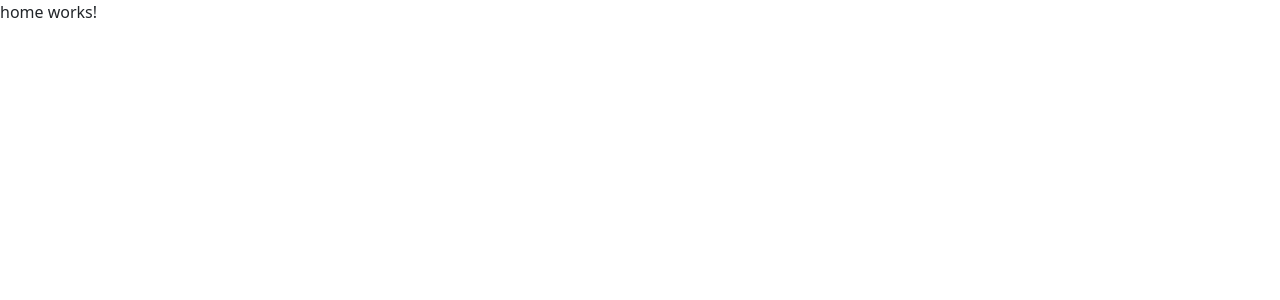
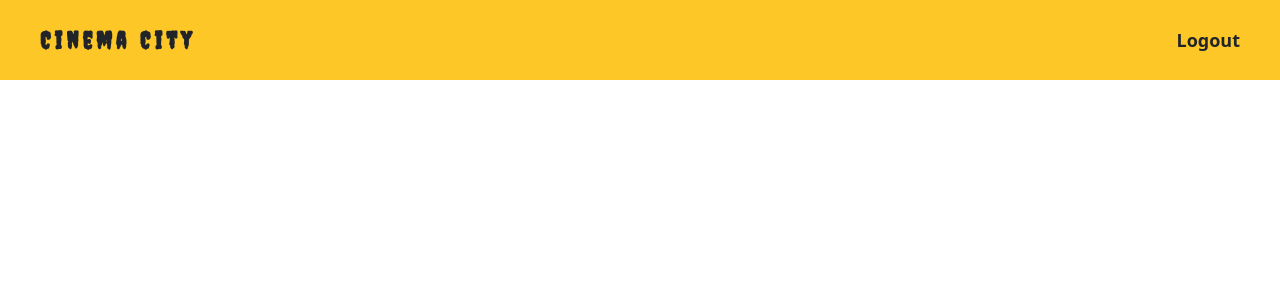
Before and after one commit to tajemouti/cinema_city, an Angular app: page /home in a window 1280 px wide. Shown: the top 300 px of the page. Built offline with nearby package versions, Linux system fonts and the light colour scheme; a web font is replaced by a local one.

Commit message:
Mount the header component into the homepage

```diff
--- a/src/app/home/home.component.html
+++ b/src/app/home/home.component.html
@@ -1 +1 @@
-<p>home works!</p>
+<app-header></app-header>
--- a/src/app/home/home.component.ts
+++ b/src/app/home/home.component.ts
@@ -1,9 +1,10 @@
 import { Component } from '@angular/core';
+import { HeaderComponent } from "../header/header.component";
 
 @Component({
   selector: 'app-home',
   standalone: true,
-  imports: [],
+  imports: [HeaderComponent],
   templateUrl: './home.component.html',
   styleUrl: './home.component.css'
 })
```
